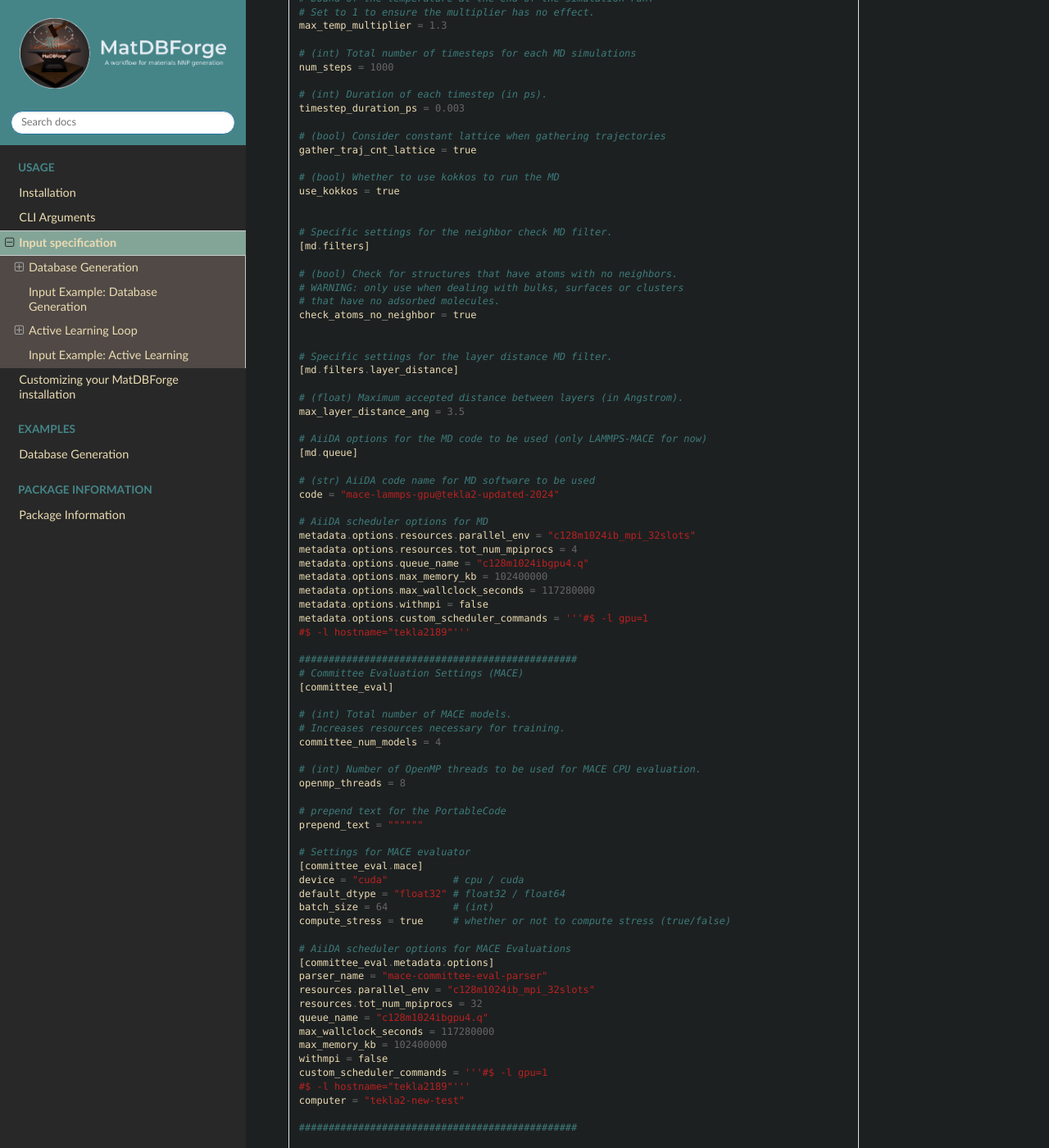
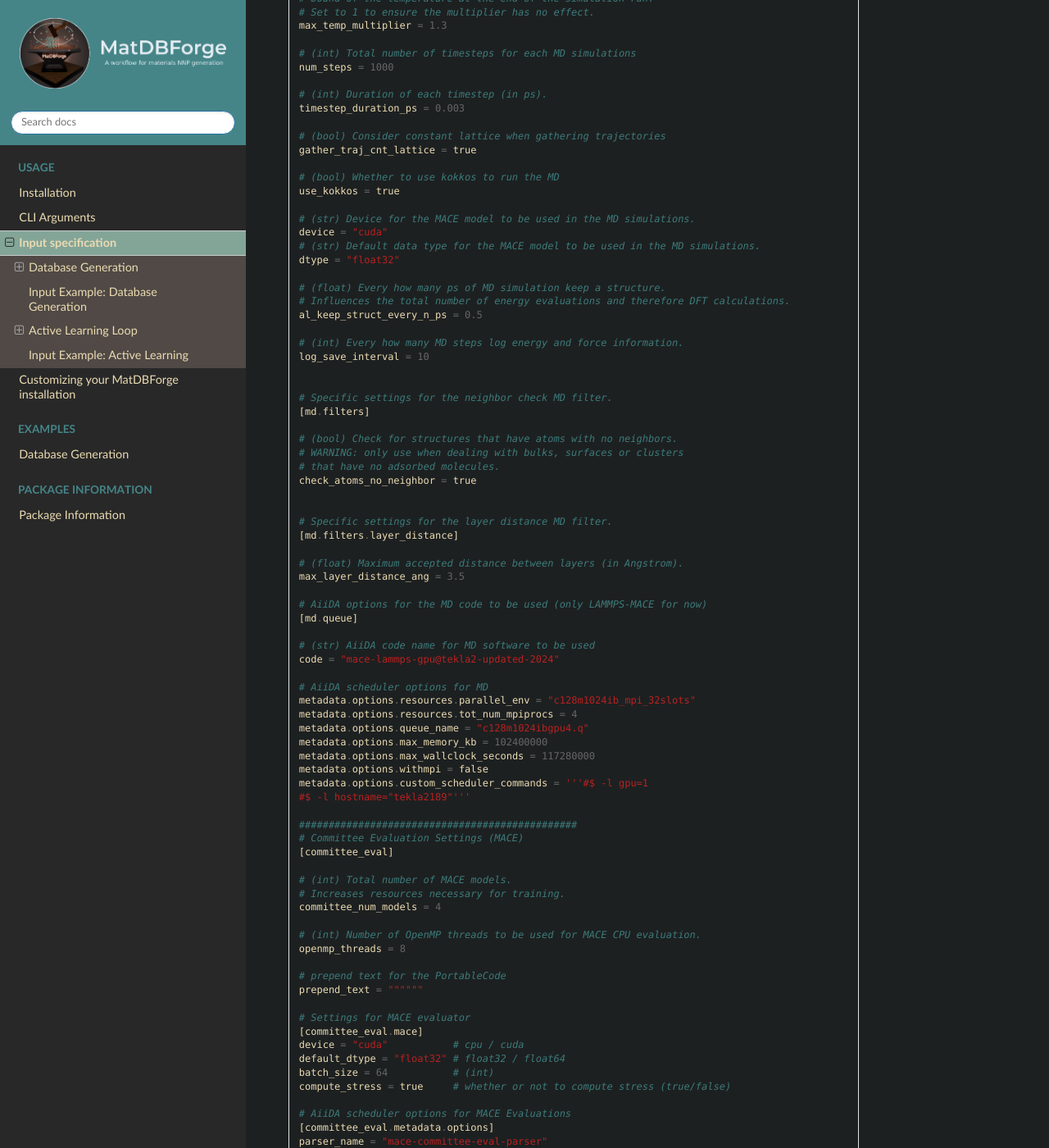
Before and after one commit to gitlzzz/ATLAS, a Sphinx documentation site: the page built from docs/source/input.md, in a window 1280 px wide and 1400 px high, scrolled down 22085 px. Shown: the whole window at 82% size. Built offline with Sphinx 7.4.7 and the Read the Docs theme 3.1.0, drawn with Linux system fonts in a browser that asks for light colours; some of the changed text lies outside the part shown.

Commit message:
chore(docs): update theme + add params for simple md

```diff
--- a/docs/_static/css/custom.css
+++ b/docs/_static/css/custom.css
@@ -159,6 +159,8 @@ hr {
     color: var(--bg);
 }
 
+
+
 .wy-nav-side {
     background: var(--bg);
 }
@@ -166,7 +168,6 @@ hr {
 .toctree-l1.current {
     background: var(--blue);
 }
-
 
 a.reference.internal.current {
     color: var(--blue);
@@ -183,16 +184,20 @@ li.toctree-l3 current {
 
 .wy-menu-vertical li.toctree-l2.current>a,
 .wy-menu-vertical li.toctree-l2.current li.toctree-l3>a {
+    background: var(--blue);
+}
+
+.wy-menu-vertical li.toctree-l3.current>a,
+.wy-menu-vertical li.toctree-l3.current li.toctree-l4>a {
     background: var(--light-blue);
 }
-
-
 /* li.toctree-l3 {
     background: var(--bg2);
 } */
 
 .wy-menu-vertical li.current a {
     background: var(--bg2);
+    border-right: 0px solid var(--bg2)
 }
 
 
--- a/src/MatDBForge/data/input_files/active_learning_settings.toml
+++ b/src/MatDBForge/data/input_files/active_learning_settings.toml
@@ -104,6 +104,18 @@ gather_traj_cnt_lattice = true
 # (bool) Whether to use kokkos to run the MD
 use_kokkos = true
 
+# (str) Device for the MACE model to be used in the MD simulations.
+device = "cuda"
+# (str) Default data type for the MACE model to be used in the MD simulations.
+dtype = "float32"
+
+# (float) Every how many ps of MD simulation keep a structure.
+# Influences the total number of energy evaluations and therefore DFT calculations.
+al_keep_struct_every_n_ps = 0.5
+
+# (int) Every how many MD steps log energy and force information.
+log_save_interval = 10
+
 
 # Specific settings for the neighbor check MD filter.
 [md.filters]
@@ -173,6 +185,10 @@ computer = "tekla2-new-test"
 ###############################################
 
 [descriptors]
+
+# (str) Which descriptor type to use. Options: "mace", "soap".
+# Default: "mace"
+descriptor_type = "mace"
 
 # (str, optional) Dimensionality reduction method for MACE descriptors
 # Options: "autoencoder", "pca", "none"
```
